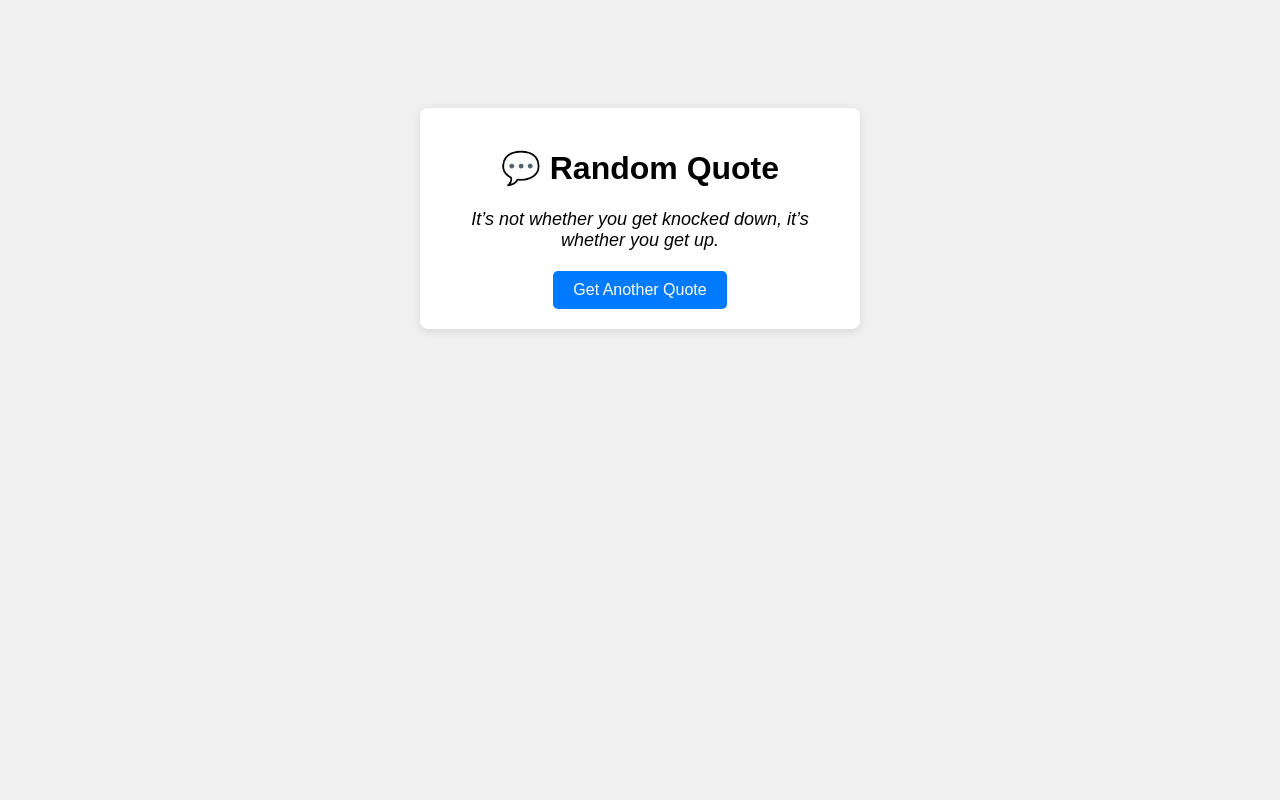
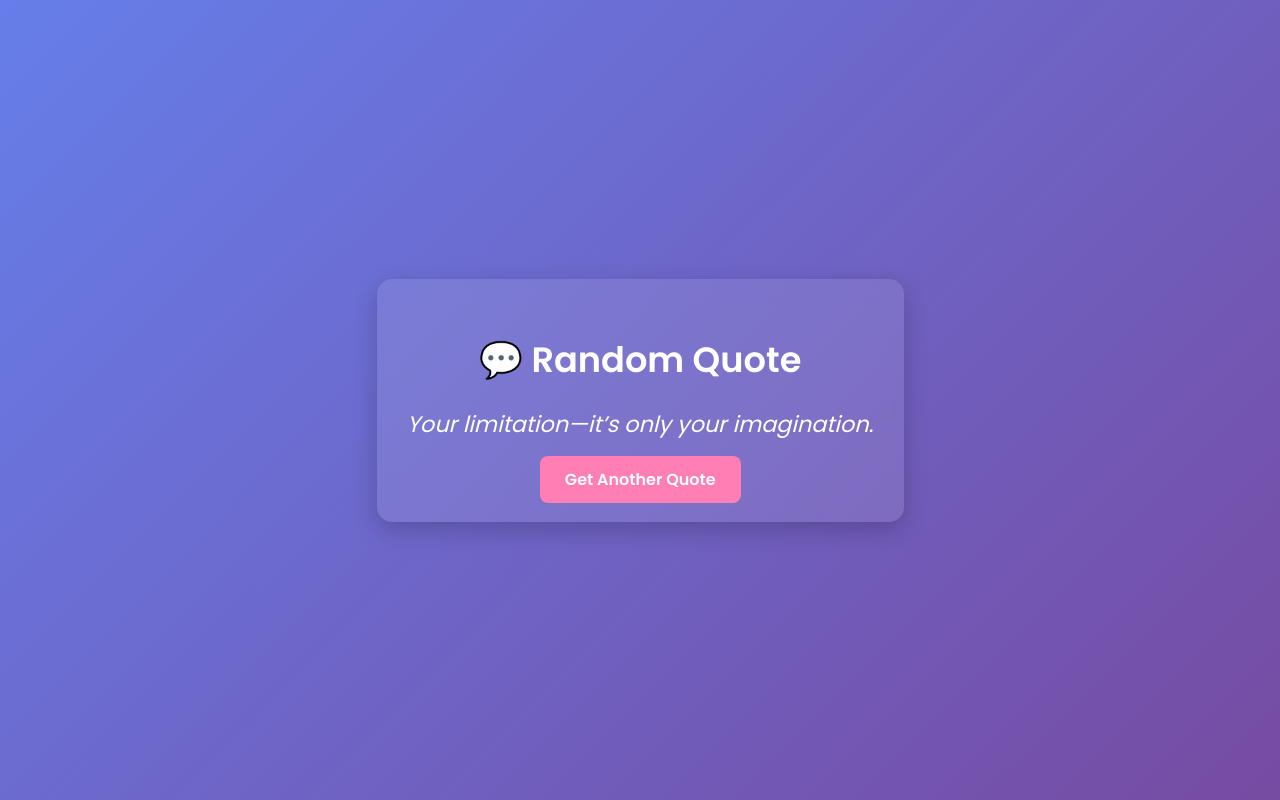
Before and after one commit to PriyanshVaishnav21/Quotely, a Flask app: page / in a window 1280 px wide. Run offline with Flask 3, Linux system fonts and the light colour scheme.

Commit message:
files updated

```diff
--- a/app.py
+++ b/app.py
@@ -3,18 +3,26 @@ import random
 
 app = Flask(__name__)
 
-# List of quotes
 quotes = [
     "The best way to get started is to quit talking and begin doing.",
     "Don't let yesterday take up too much of today.",
     "It’s not whether you get knocked down, it’s whether you get up.",
     "If you are working on something exciting, it will keep you motivated.",
-    "Success is not in what you have, but who you are."
+    "Success is not in what you have, but who you are.",
+    "Your limitation—it’s only your imagination.",
+    "Push yourself, because no one else is going to do it for you.",
+    "Sometimes later becomes never. Do it now.",
+    "Great things never come from comfort zones.",
+    "Dream it. Wish it. Do it.",
+    "Success doesn’t just find you. You have to go out and get it.",
+    "The harder you work for something, the greater you’ll feel when you achieve it.",
+    "Don’t stop when you’re tired. Stop when you’re done.",
+    "Wake up with determination. Go to bed with satisfaction.",
+    "Do something today that your future self will thank you for."
 ]
 
 @app.route("/")
 def home():
-    # Pick a random quote
     quote = random.choice(quotes)
     return render_template("index.html", quote=quote)
 
--- a/static/style.css
+++ b/static/style.css
@@ -1,30 +1,59 @@
 body {
-    font-family: Arial, sans-serif;
-    background: #f0f0f0;
+    margin: 0;
+    font-family: 'Poppins', sans-serif;
+    display: flex;
+    justify-content: center;
+    align-items: center;
+    height: 100vh;
+    background: linear-gradient(135deg, #667eea, #764ba2);
+    color: #fff;
     text-align: center;
-    padding-top: 100px;
 }
+
 .container {
-    background: white;
-    padding: 20px;
-    width: 400px;
-    margin: auto;
+    background: rgba(255, 255, 255, 0.1);
+    padding: 30px;
+    border-radius: 15px;
+    backdrop-filter: blur(10px);
+    box-shadow: 0 8px 25px rgba(0, 0, 0, 0.2);
+    animation: fadeIn 1s ease-in-out;
+    max-width: 500px;
+}
+
+h1 {
+    margin-bottom: 20px;
+    font-size: 2.2rem;
+    font-weight: 600;
+}
+
+.quote {
+    font-size: 1.4rem;
+    margin-bottom: 25px;
+    font-style: italic;
+    animation: fadeInUp 0.8s ease-in-out;
+}
+
+.btn {
+    background: #ff7eb3;
+    color: #fff;
+    padding: 12px 25px;
+    text-decoration: none;
     border-radius: 8px;
-    box-shadow: 0 2px 10px rgba(0,0,0,0.1);
+    font-weight: bold;
+    transition: 0.3s;
 }
-.quote {
-    font-size: 18px;
-    font-style: italic;
-    margin: 20px 0;
+
+.btn:hover {
+    background: #ff5678;
+    transform: scale(1.05);
 }
-.btn {
-    display: inline-block;
-    padding: 10px 20px;
-    background: #007bff;
-    color: white;
-    text-decoration: none;
-    border-radius: 5px;
+
+@keyframes fadeIn {
+    from { opacity: 0; transform: scale(0.95); }
+    to { opacity: 1; transform: scale(1); }
 }
-.btn:hover {
-    background: #0056b3;
+
+@keyframes fadeInUp {
+    from { opacity: 0; transform: translateY(20px); }
+    to { opacity: 1; transform: translateY(0); }
 }
--- a/templates/index.html
+++ b/templates/index.html
@@ -3,6 +3,7 @@
 <head>
     <title>Random Quote Generator</title>
     <link rel="stylesheet" href="{{ url_for('static', filename='style.css') }}">
+    <link href="https://fonts.googleapis.com/css2?family=Poppins:wght@400;600&display=swap" rel="stylesheet">
 </head>
 <body>
     <div class="container">
```
